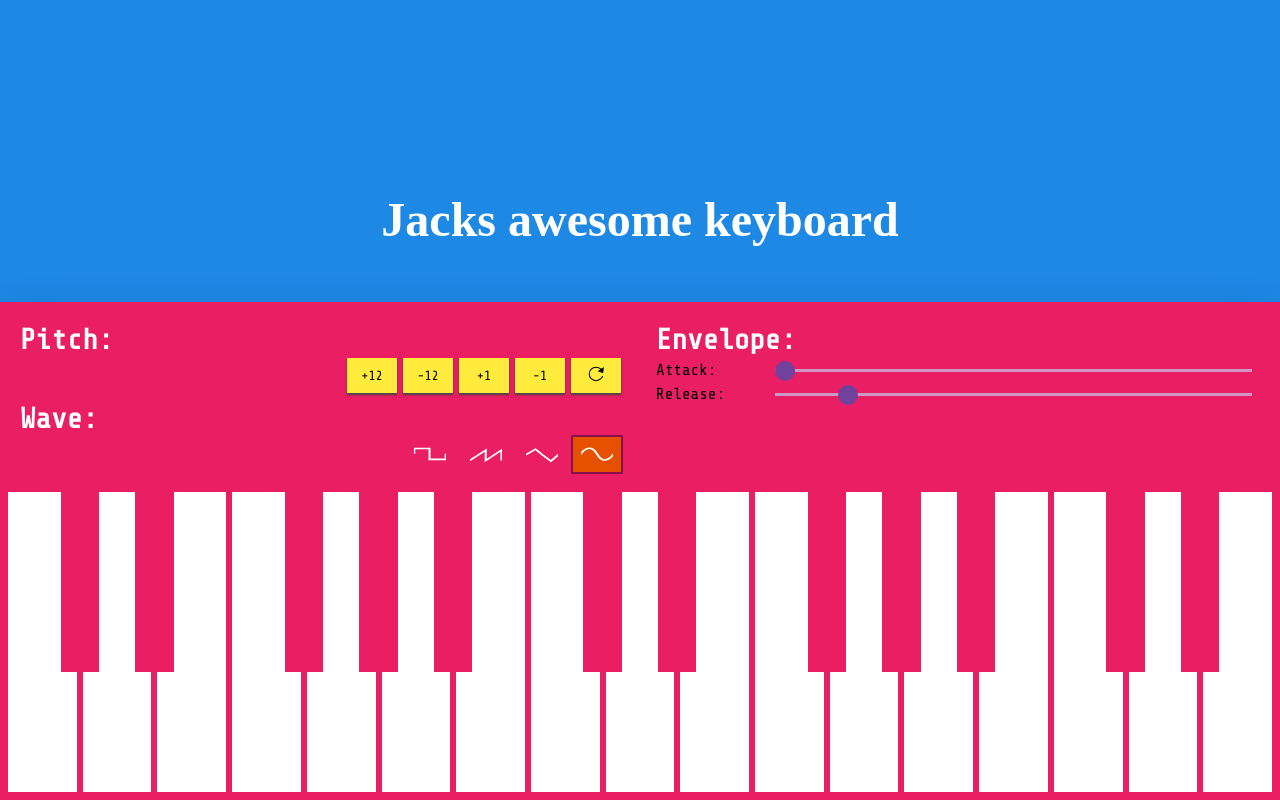
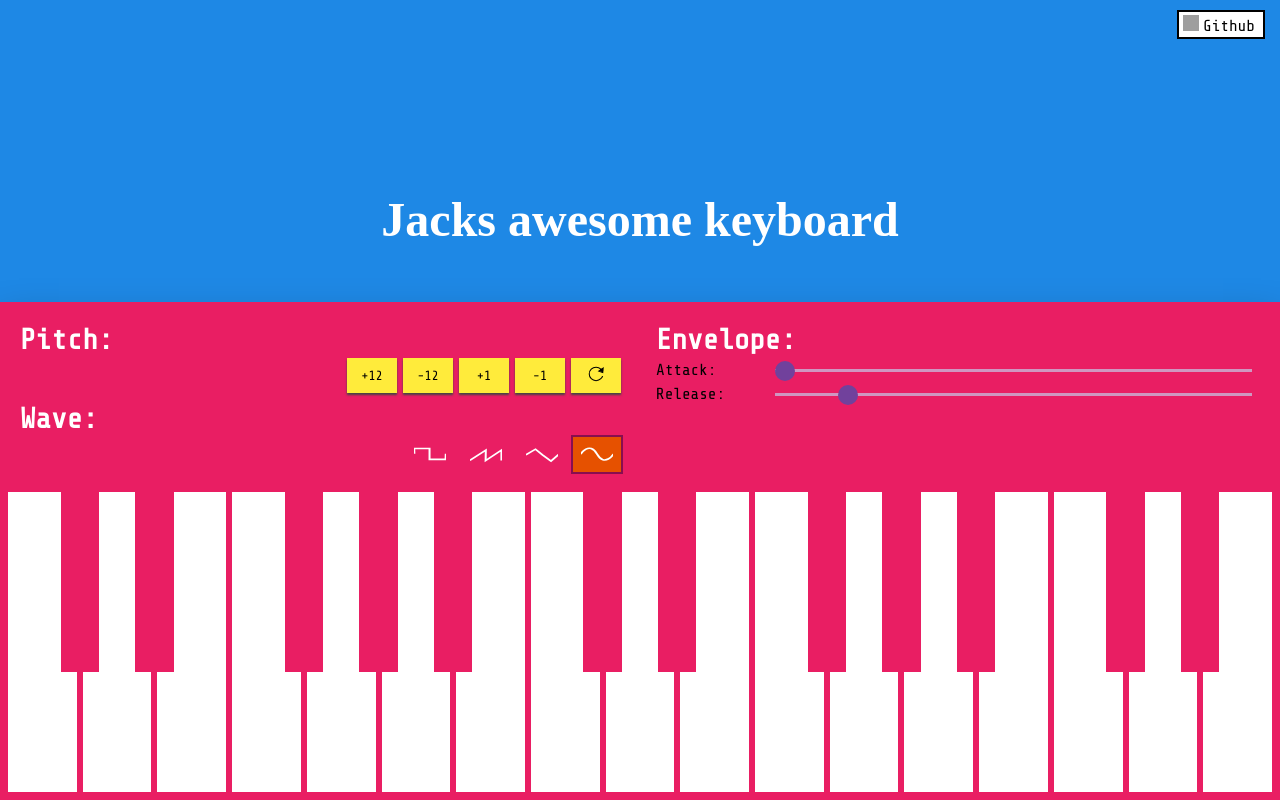
Before and after one commit to JackDanielJosephVarney/keyboard-app, a React (Create React App) app: page / in a window 1280 px wide. Built offline with nearby package versions, Linux system fonts and the light colour scheme; grey boxes are pictures that could not be loaded; the HTML template or start-up script is replaced by a standard one; a web font is replaced by a local one.

Commit message:
added github button because obviously im a proffessional

```diff
--- a/src/App.tsx
+++ b/src/App.tsx
@@ -3,11 +3,13 @@ import './App.css';
 
 import Keyboard from './containers/Keyboard';
 import KeyboardProvider from './state/KeyboardProvider';
+import GitHubButton from './components/GitHubButton';
 
 class App extends React.Component {
   public render() {
     return (
       <div className="app">
+        <GitHubButton />
         <h1 className="title">Jacks awesome keyboard</h1>
         <h1 className="mobile-message">Rotate me!</h1>
         <KeyboardProvider>
--- /dev/null
+++ b/src/components/GitHubButton.scss
@@ -0,0 +1,23 @@
+.github-button {
+  position: absolute;
+  top: 10px;
+  right: 15px;
+
+  display: block;
+  height: 22px;
+  width: 84px;
+  padding: 3px 0 0 0;
+
+  background-color: white;
+  border: 2px solid black;
+  text-decoration: none;
+  color: black;
+
+  &:visited {
+    color: black;
+  }
+}
+
+.github-button-image {
+  padding: 0 4px;
+}
--- /dev/null
+++ b/src/components/GitHubButton.tsx
@@ -0,0 +1,14 @@
+import * as React from 'react';
+import './GitHubButton.css';
+
+export default props => (
+  <a className="github-button" href="https://github.com/JackDanielJosephVarney/keyboard-site" target="_blank" rel="noopener noreferrer">
+    <img
+      className="github-button-image"
+      height="16"
+      width="16"
+      src="https://cdn.jsdelivr.net/npm/simple-icons@1.5.0/icons/github.svg"
+      alt="GitHub Logo"
+    />Github
+  </a>
+);
```
